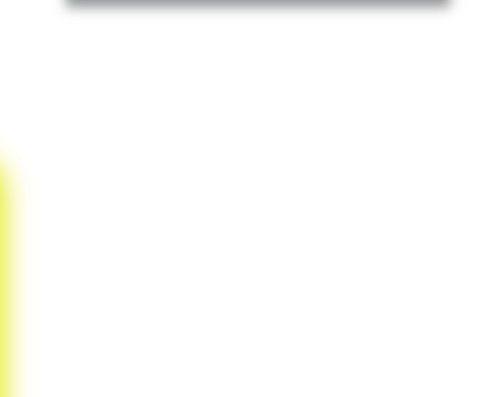
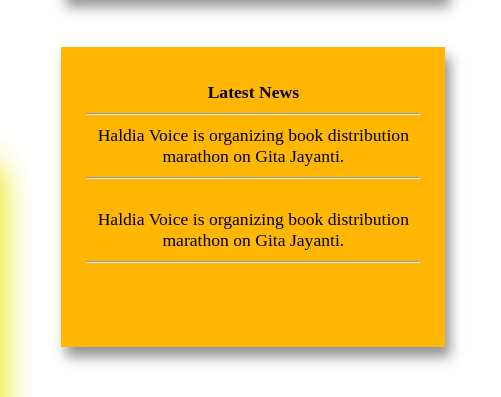
Before and after one commit to nitinjha3/GOVINDA-VOICE-WEBSITE, a plain HTML site: page index.html in a window 1280 px wide. Shown: the part 1167-1564 px from the top of the page, 779-1280 px from the left. Drawn offline with Linux system fonts and the light colour scheme.

Commit message:
news container

```diff
--- a/index.html
+++ b/index.html
@@ -134,6 +134,20 @@
                             </div>
                         </div>
                     </div>
+                    <div class="news-container">
+                        <h5>Latest News</h5>
+                        <hr>
+                        <div class="news-content">
+                            <p>
+                                Haldia Voice is organizing book distribution marathon on Gita Jayanti.
+                                <hr>
+                            </p>
+                            <p>
+                                Haldia Voice is organizing book distribution marathon on Gita Jayanti.
+                                <hr>
+                            </p>
+                        </div>
+                    </div>
                 </div>
             </div>
         </div>
--- a/style.css
+++ b/style.css
@@ -247,6 +247,18 @@
     text-align: start;
     width: 30vw;
 }
+.news-container{
+    background: #ffb703;
+    background: #ffb703;
+    min-height: 300px;
+    padding: 25px;
+    box-shadow: 5px 10px 12px hsla(210,1%,52%,.884);
+    text-align: center;
+    width: 30vw;
+    margin-top: 50px;
+    font-weight: 500;
+    /* font-style:oblique; */
+}
 
 h5,p{
     font-size: 1.1rem;
```
